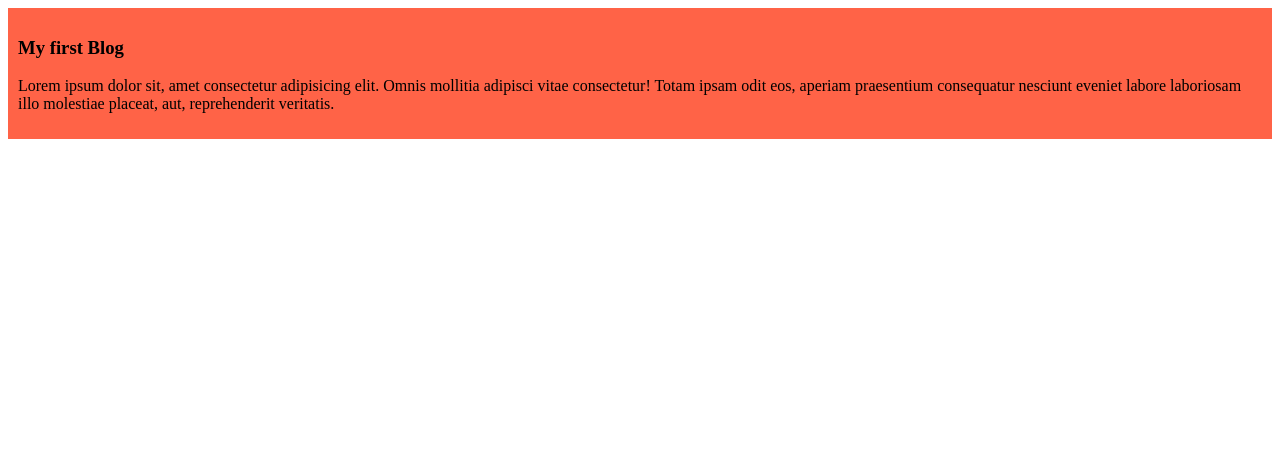
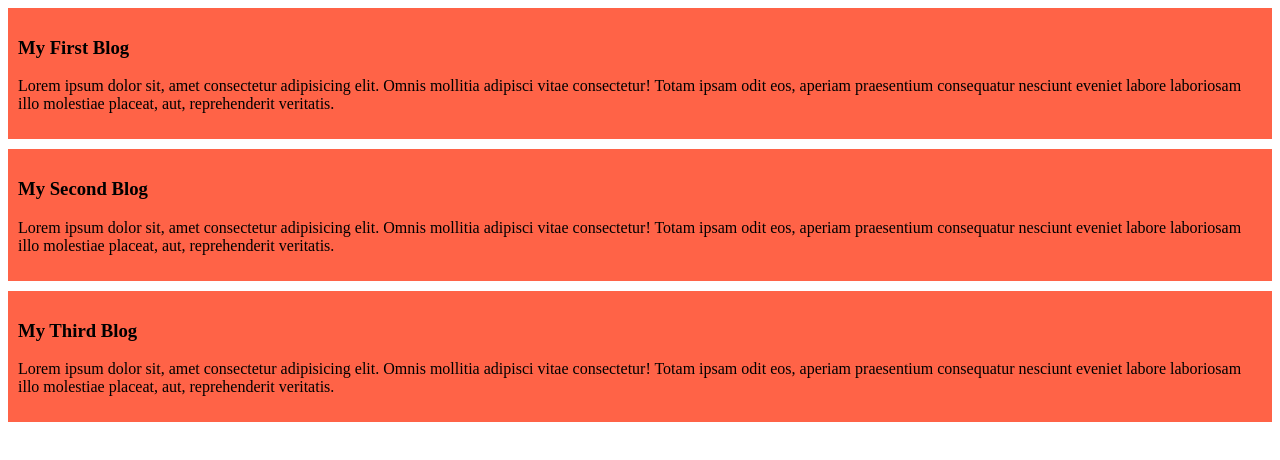
Before and after one commit to badsha103868/my-simple-website, a plain HTML site: page index.html in a window 1280 px wide. Drawn offline with Linux system fonts and the light colour scheme.

Commit message:
added second and third blog

```diff
--- a/index.html
+++ b/index.html
@@ -8,7 +8,15 @@
 </head>
 <body>
   <div>
-    <h3>My first Blog</h3>
+    <h3>My First Blog</h3>
+    <p>Lorem ipsum dolor sit, amet consectetur adipisicing elit. Omnis mollitia adipisci vitae consectetur! Totam ipsam odit eos, aperiam praesentium consequatur nesciunt eveniet labore laboriosam illo molestiae placeat, aut, reprehenderit veritatis.</p>
+  </div>
+  <div>
+    <h3>My Second Blog</h3>
+    <p>Lorem ipsum dolor sit, amet consectetur adipisicing elit. Omnis mollitia adipisci vitae consectetur! Totam ipsam odit eos, aperiam praesentium consequatur nesciunt eveniet labore laboriosam illo molestiae placeat, aut, reprehenderit veritatis.</p>
+  </div>
+  <div>
+    <h3>My Third Blog</h3>
     <p>Lorem ipsum dolor sit, amet consectetur adipisicing elit. Omnis mollitia adipisci vitae consectetur! Totam ipsam odit eos, aperiam praesentium consequatur nesciunt eveniet labore laboriosam illo molestiae placeat, aut, reprehenderit veritatis.</p>
   </div>
 
--- a/styles/blog.css
+++ b/styles/blog.css
@@ -1,5 +1,5 @@
 div{
   background-color: tomato;
   padding: 10px;
-  margin-bottom: 10;
+  margin-bottom: 10px;
 }
```
